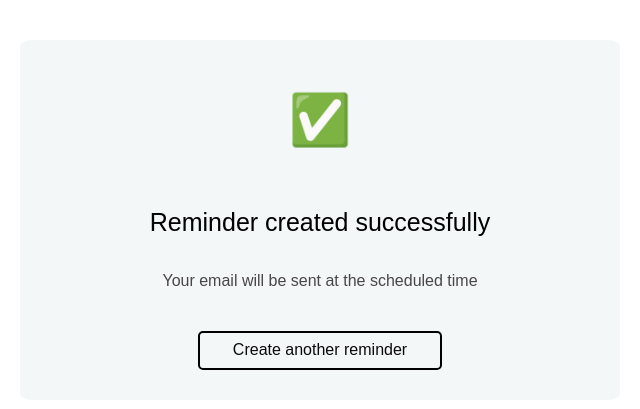
After one commit to frasegura/reminder_app, a Flask app: page /success in a window 1280 px wide. The commit adds this page. Shown: the top 409 px of the page, without its empty margins (320-960 px from the left). Run offline with Flask 3, Linux system fonts and the light colour scheme.

Commit message:
success page added and list_reminders EP added

```diff
--- a/app.py
+++ b/app.py
@@ -1,4 +1,4 @@
-from flask import Flask, jsonify,request,render_template
+from flask import Flask, jsonify,request,render_template,redirect,url_for
 from db import DB_Manager
 
 app = Flask(__name__)
@@ -29,7 +29,23 @@ def create_reminder():
         data["send_at"]
     )
 
+
+    if request.form:
+        return redirect(url_for("success"))
     return jsonify({"Message":"Reminder created"}),201
+
+
+@app.route("/reminders", methods = ["GET"])
+def list_reminders():
+    reminders = db_manager.get_all_reminders()
+    return render_template("reminders.html", reminders= reminders)
+
+
+@app.route("/success" , methods =["GET"])
+def success():
+    return render_template("success.html")
+
+
 
 
 
--- a/static/styles.css
+++ b/static/styles.css
@@ -1,16 +1,18 @@
 body {
   /* background-color: rgb(199, 209, 219); */
-  font-family: Arial, Helvetica, sans-serif;
+  font-family: sans-serif;
   max-width: 600px;
   margin: 40px auto;
 }
 
 h1 {
-  font-size: 29px;
+  font-size: 25px;
+  font-weight: lighter;
 }
 input,
 textarea,
-button {
+button,
+p {
   width: 100%;
   margin: 10px 0;
   padding: 9px;
@@ -21,3 +23,75 @@ button {
   cursor: pointer;
   border: none;
 }
+
+a {
+  color: rgb(12, 11, 11);
+  text-decoration: none;
+  border: 2px solid black;
+  border-radius: 5px;
+  height: 35px;
+  width: 15rem;
+  display: flex;
+  justify-content: center;
+  align-items: center;
+}
+
+/* Success page */
+
+.main-container {
+  background-color: rgb(243, 247, 247);
+  border-radius: 2%;
+  #span-container {
+    /* border: 5px solid red; */
+    display: flex;
+    justify-content: center;
+    align-items: center;
+    height: 20vh;
+    span {
+      font-size: 50px;
+    }
+  }
+}
+
+.center-container {
+  /* border: 5px solid red; */
+  display: flex;
+  flex-direction: column;
+  justify-content: center;
+  align-items: center;
+  height: 100px;
+  #p-msg {
+    color: rgb(73, 70, 70);
+    text-align: center;
+  }
+}
+
+/* Reminders */
+/* Tables */
+.main-table-container {
+  background-color: rgb(243, 247, 247);
+  border-radius: 6px;
+  display: flex;
+  flex-direction: column;
+  align-items: center;
+  padding: 20px;
+}
+
+.table-container table {
+  border: 2px solid #f5f4f4;
+  border-collapse: collapse;
+  border-radius: 6px;
+  overflow: hidden;
+  margin: 25px;
+}
+
+.table-container th,
+.table-container td {
+  padding: 10px 14px;
+  text-align: left;
+}
+
+.table-container thead {
+  background-color: #777c7cfb;
+  color: white;
+}
--- a/templates/index.html
+++ b/templates/index.html
@@ -3,6 +3,7 @@
     <head>
         <meta charset="UTF-8">
         <title>Reminder App</title>
+        <link rel="stylesheet" href="{{ url_for('static', filename = 'styles.css') }}">
         <link rel="stylesheet" href="/static/styles.css">
     </head>
     <body>
--- /dev/null
+++ b/templates/success.html
@@ -0,0 +1,23 @@
+<!DOCTYPE html>
+<html lang="en">
+    <head>
+        <meta charset="UTF-8">
+        <title>Success Page</title>
+        <link rel="stylesheet" href="{{ url_for('static', filename = 'styles.css') }}">
+        <link rel="stylesheet" href="/static/styles.css">
+    </head>
+    <body>
+
+        <div class="main-container">
+            <div id="span-container">
+                <span>&#9989</span>
+            </div>
+            <div class="center-container">
+                <h1>Reminder created successfully</h1>
+                <p id="p-msg">Your email will be sent at the scheduled time</p>
+            </div>
+            <div class="center-container"><a href="{{ url_for('home') }}">Create another reminder</a></div>
+        </div>
+    </body>
+
+</html>
--- a/worker.py
+++ b/worker.py
@@ -1,6 +1,9 @@
 import os
 import resend
 from db import DB_Manager
+
+
+print("RESEND_API_KEY:", os.getenv("RESEND_API_KEY"))
 
 db_manager = DB_Manager()
 resend.api_key = os.getenv("RESEND_API_KEY")
```
Also changed, not shown: db.py (+9 -0 lines), templates/reminders.html (added, +43 -0 lines), db.sqlite3.
